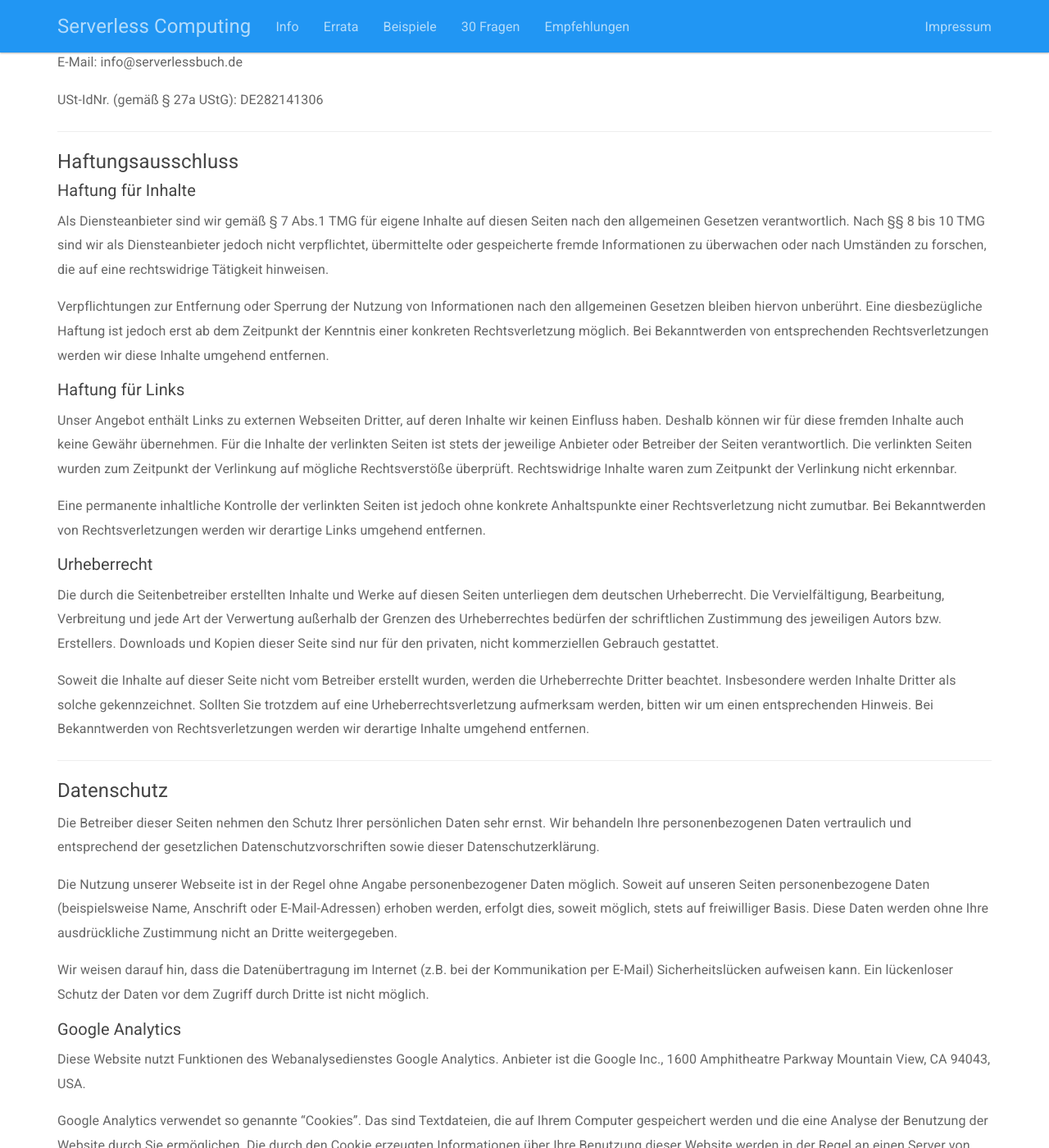
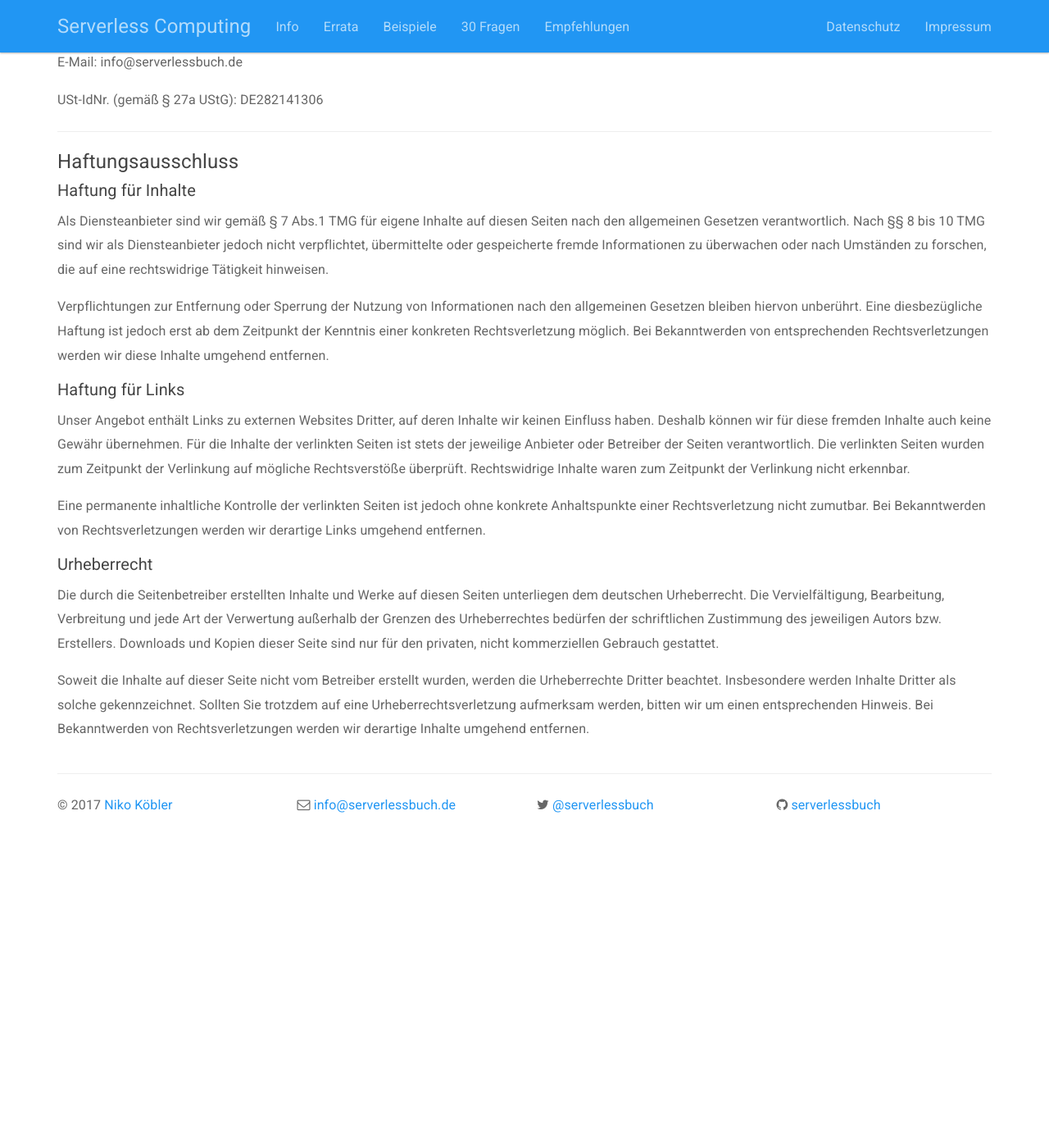
Before and after one commit to serverlessbuch/serverlessbuch.github.io, a Jekyll site: the page built from imprint.md, in a window 1280 px wide and 1400 px high, scrolled down 276 px. Shown: the whole window at 82% size. Built offline with Jekyll 4.4.1, drawn with Linux system fonts in a browser that asks for light colours; nearby versions of some CDN libraries; after the commit the page ends 1292 px from its top, so only the background shows below that; some of the changed text lies outside the part shown.

Commit message:
revised privacy statement and removed google analytics

```diff
--- a/_config.yml
+++ b/_config.yml
@@ -3,7 +3,7 @@
 author: Niko Köbler
 
 url: http://serverlessbuch.de
-google_analytics: UA-593279-7
+google_analytics:
 
 social:
   email: info@serverlessbuch.de
--- a/_includes/analytics.html
+++ b/_includes/analytics.html
@@ -11,7 +11,11 @@
 		})(window,document,'script','//www.google-analytics.com/analytics.js','ga');
 
 		ga('create', '{{ site.google_analytics }}', 'auto');
-		ga('send', 'pageview');
+		ga('set', 'anonymizeIp', true);
+		ga('send', 'pageview', {
+		  'page': '{{ page.url }}',
+		  'title': '{{ page.title | replace: "'", "\\'" }}'
+		});
 	</script>
 	<!-- End Google Analytics -->
 {% endif %}
--- a/_layouts/default.html
+++ b/_layouts/default.html
@@ -20,12 +20,6 @@
 
     <!-- Custom styles for this template -->
     <link href="{{ site.baseurl }}/css/custom.css" rel="stylesheet">
-
-    <!-- HTML5 shim and Respond.js for IE8 support of HTML5 elements and media queries -->
-    <!--[if lt IE 9]>
-      <script src="https://oss.maxcdn.com/html5shiv/3.7.3/html5shiv.min.js"></script>
-      <script src="https://oss.maxcdn.com/respond/1.4.2/respond.min.js"></script>
-    <![endif]-->
   </head>
 
   <body>
--- a/imprint.md
+++ b/imprint.md
@@ -22,50 +22,18 @@
 
 ##### Haftung für Inhalte
 
-Als Diensteanbieter sind wir gemäß § 7 Abs.1 TMG für eigene Inhalte auf diesen Seiten nach den allgemeinen Gesetzen verantwortlich. Nach §§ 8 bis 10 TMG sind wir als Diensteanbieter jedoch nicht verpflichtet, übermittelte oder gespeicherte fremde Informationen zu überwachen oder nach Umständen zu forschen, die auf eine rechtswidrige Tätigkeit hinweisen.
+Als Diensteanbieter sind wir gemäß § 7 Abs.1 TMG für eigene Inhalte auf diesen Seiten nach den allgemeinen Gesetzen verantwortlich. Nach §§ 8 bis 10 TMG sind wir als Diensteanbieter jedoch nicht verpflichtet, übermittelte oder gespeicherte fremde Informationen zu überwachen oder nach Umständen zu forschen, die auf eine rechtswidrige Tätigkeit hinweisen.
 
-Verpflichtungen zur Entfernung oder Sperrung der Nutzung von Informationen nach den allgemeinen Gesetzen bleiben hiervon unberührt. Eine diesbezügliche Haftung ist jedoch erst ab dem Zeitpunkt der Kenntnis einer konkreten Rechtsverletzung möglich. Bei Bekanntwerden von entsprechenden Rechtsverletzungen werden wir diese Inhalte umgehend entfernen.
+Verpflichtungen zur Entfernung oder Sperrung der Nutzung von Informationen nach den allgemeinen Gesetzen bleiben hiervon unberührt. Eine diesbezügliche Haftung ist jedoch erst ab dem Zeitpunkt der Kenntnis einer konkreten Rechtsverletzung möglich. Bei Bekanntwerden von entsprechenden Rechtsverletzungen werden wir diese Inhalte umgehend entfernen.
 
 ##### Haftung für Links
 
-Unser Angebot enthält Links zu externen Webseiten Dritter, auf deren Inhalte wir keinen Einfluss haben. Deshalb können wir für diese fremden Inhalte auch keine Gewähr übernehmen. Für die Inhalte der verlinkten Seiten ist stets der jeweilige Anbieter oder Betreiber der Seiten verantwortlich. Die verlinkten Seiten wurden zum Zeitpunkt der Verlinkung auf mögliche Rechtsverstöße überprüft. Rechtswidrige Inhalte waren zum Zeitpunkt der Verlinkung nicht erkennbar.
+Unser Angebot enthält Links zu externen Websites Dritter, auf deren Inhalte wir keinen Einfluss haben. Deshalb können wir für diese fremden Inhalte auch keine Gewähr übernehmen. Für die Inhalte der verlinkten Seiten ist stets der jeweilige Anbieter oder Betreiber der Seiten verantwortlich. Die verlinkten Seiten wurden zum Zeitpunkt der Verlinkung auf mögliche Rechtsverstöße überprüft. Rechtswidrige Inhalte waren zum Zeitpunkt der Verlinkung nicht erkennbar.
 
 Eine permanente inhaltliche Kontrolle der verlinkten Seiten ist jedoch ohne konkrete Anhaltspunkte einer Rechtsverletzung nicht zumutbar. Bei Bekanntwerden von Rechtsverletzungen werden wir derartige Links umgehend entfernen.
 
 ##### Urheberrecht
 
-Die durch die Seitenbetreiber erstellten Inhalte und Werke auf diesen Seiten unterliegen dem deutschen Urheberrecht. Die Vervielfältigung, Bearbeitung, Verbreitung und jede Art der Verwertung außerhalb der Grenzen des Urheberrechtes bedürfen der schriftlichen Zustimmung des jeweiligen Autors bzw. Erstellers. Downloads und Kopien dieser Seite sind nur für den privaten, nicht kommerziellen Gebrauch gestattet.
+Die durch die Seitenbetreiber erstellten Inhalte und Werke auf diesen Seiten unterliegen dem deutschen Urheberrecht. Die Vervielfältigung, Bearbeitung, Verbreitung und jede Art der Verwertung außerhalb der Grenzen des Urheberrechtes bedürfen der schriftlichen Zustimmung des jeweiligen Autors bzw. Erstellers. Downloads und Kopien dieser Seite sind nur für den privaten, nicht kommerziellen Gebrauch gestattet.
 
 Soweit die Inhalte auf dieser Seite nicht vom Betreiber erstellt wurden, werden die Urheberrechte Dritter beachtet. Insbesondere werden Inhalte Dritter als solche gekennzeichnet. Sollten Sie trotzdem auf eine Urheberrechtsverletzung aufmerksam werden, bitten wir um einen entsprechenden Hinweis. Bei Bekanntwerden von Rechtsverletzungen werden wir derartige Inhalte umgehend entfernen.
-
-<hr>
-
-#### Datenschutz
-
-Die Betreiber dieser Seiten nehmen den Schutz Ihrer persönlichen Daten sehr ernst. Wir behandeln Ihre personenbezogenen Daten vertraulich und entsprechend der gesetzlichen Datenschutzvorschriften sowie dieser Datenschutzerklärung.
-
-Die Nutzung unserer Webseite ist in der Regel ohne Angabe personenbezogener Daten möglich. Soweit auf unseren Seiten personenbezogene Daten (beispielsweise Name, Anschrift oder E-Mail-Adressen) erhoben werden, erfolgt dies, soweit möglich, stets auf freiwilliger Basis. Diese Daten werden ohne Ihre ausdrückliche Zustimmung nicht an Dritte weitergegeben.
-
-Wir weisen darauf hin, dass die Datenübertragung im Internet (z.B. bei der Kommunikation per E-Mail) Sicherheitslücken aufweisen kann. Ein lückenloser Schutz der Daten vor dem Zugriff durch Dritte ist nicht möglich.
-
-##### Google Analytics
-
-Diese Website nutzt Funktionen des Webanalysedienstes Google Analytics. Anbieter ist die Google Inc., 1600 Amphitheatre Parkway Mountain View, CA 94043, USA.
-
-Google Analytics verwendet so genannte "Cookies". Das sind Textdateien, die auf Ihrem Computer gespeichert werden und die eine Analyse der Benutzung der Website durch Sie ermöglichen. Die durch den Cookie erzeugten Informationen über Ihre Benutzung dieser Website werden in der Regel an einen Server von Google in den USA übertragen und dort gespeichert.
-
-Mehr Informationen zum Umgang mit Nutzerdaten bei Google Analytics finden Sie in der Datenschutzerklärung von Google: [https://support.google.com/analytics/answer/6004245?hl=de](https://support.google.com/analytics/answer/6004245?hl=de)
-
-###### Browser Plugin
-
-Sie können die Speicherung der Cookies durch eine entsprechende Einstellung Ihrer Browser-Software verhindern; wir weisen Sie jedoch darauf hin, dass Sie in diesem Fall gegebenenfalls nicht sämtliche Funktionen dieser Website vollumfänglich werden nutzen können. Sie können darüber hinaus die Erfassung der durch den Cookie erzeugten und auf Ihre Nutzung der Website bezogenen Daten (inkl. Ihrer IP-Adresse) an Google sowie die Verarbeitung dieser Daten durch Google verhindern, indem Sie das unter dem folgenden Link verfügbare Browser-Plugin herunterladen und installieren: [https://tools.google.com/dlpage/gaoptout?hl=de](https://tools.google.com/dlpage/gaoptout?hl=de)
-
-###### Widerspruch gegen Datenerfassung
-
-Sie können die Erfassung Ihrer Daten durch Google Analytics verhindern, indem Sie auf folgenden Link klicken. Es wird ein Opt-Out-Cookie gesetzt, der die Erfassung Ihrer Daten bei zukünftigen Besuchen dieser Website verhindert: [Google Analytics deaktivieren](javascript:gaOptout();)
-
-##### Twitter
-
-Auf unseren Seiten sind Funktionen des Dienstes Twitter eingebunden. Diese Funktionen werden angeboten durch die Twitter Inc., 1355 Market Street, Suite 900, San Francisco, CA 94103, USA. Durch das Benutzen von Twitter und der Funktion "Re-Tweet" werden die von Ihnen besuchten Webseiten mit Ihrem Twitter-Account verknüpft und anderen Nutzern bekannt gegeben. Dabei werden auch Daten an Twitter übertragen. Wir weisen darauf hin, dass wir als Anbieter der Seiten keine Kenntnis vom Inhalt der übermittelten Daten sowie deren Nutzung durch Twitter erhalten. Weitere Informationen hierzu finden Sie in der Datenschutzerklärung von Twitter unter [http://twitter.com/privacy](http://twitter.com/privacy).
-
-Ihre Datenschutzeinstellungen bei Twitter können Sie in den Konto-Einstellungen unter: [http://twitter.com/account/settings](http://twitter.com/account/settings) ändern.
```
Also changed, not shown: other parts of _layouts/default.html (+1 -0 lines), datenschutz.md (added, +76 -0 lines).
